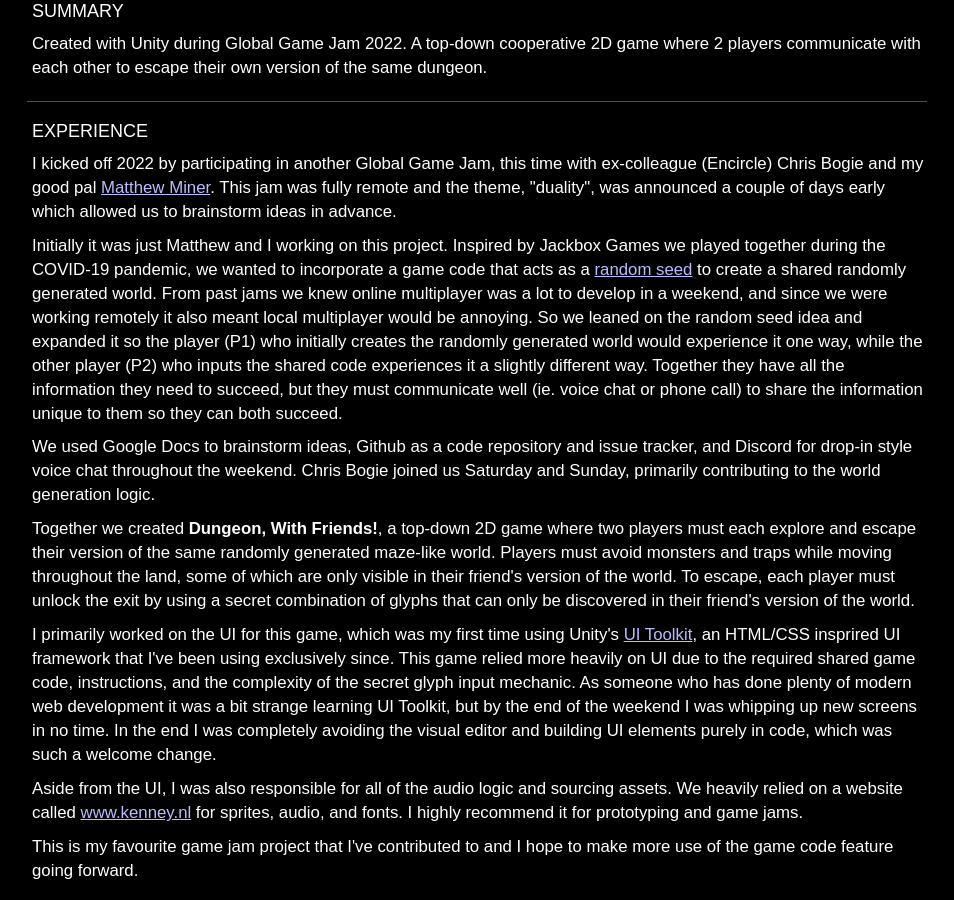
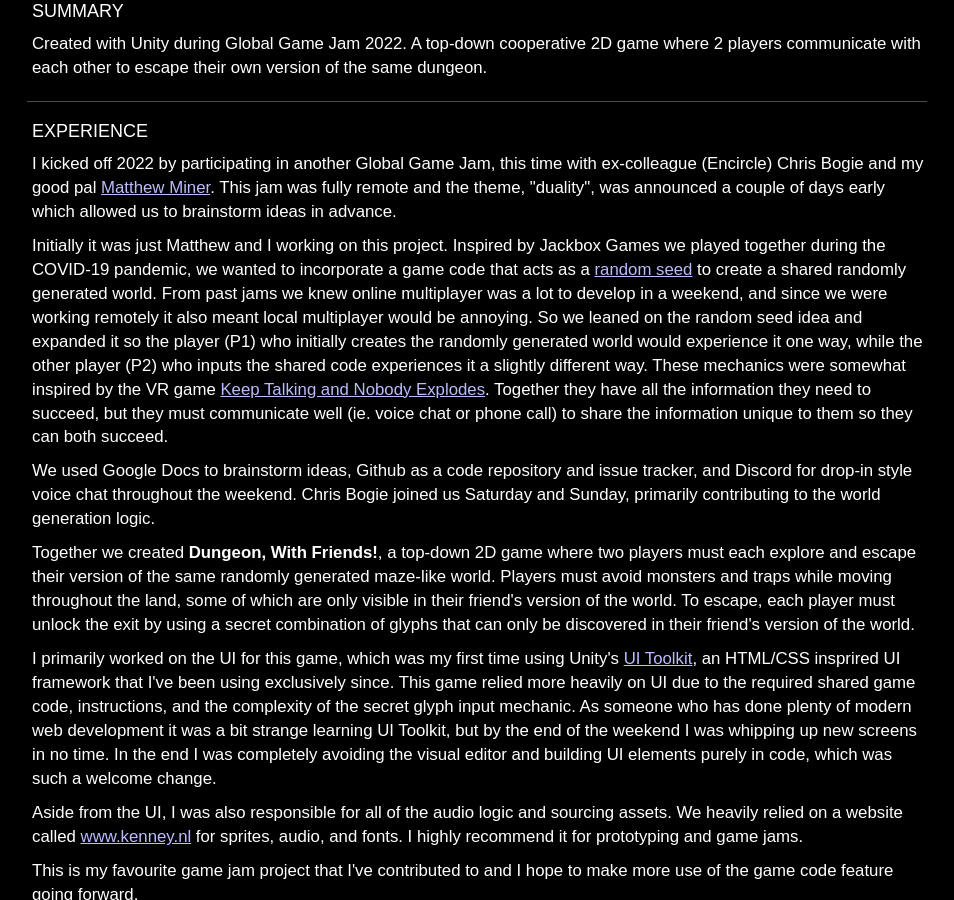
Before and after one commit to bradkeys/bradkeys.com, a Jekyll site: the page built from portfolio/dungeon-with-friends.html, in a window 1280 px wide and 900 px high, scrolled down 1006 px. Shown: the whole window, without its empty margins (163-1117 px from the left). Built offline with Jekyll 4.4.1, drawn with Linux system fonts in a browser that asks for light colours; nearby versions of some CDN libraries.

Commit message:
Add mention of Keep Talking and Nobody Explodes to Dungeon, With Friends!

```diff
--- a/portfolio/dungeon-with-friends.html
+++ b/portfolio/dungeon-with-friends.html
@@ -13,6 +13,7 @@
     From past jams we knew online multiplayer was a lot to develop in a weekend, and since we were working remotely it also meant local multiplayer would be annoying.
     So we leaned on the random seed idea and expanded it so the player (P1) who initially creates the randomly generated world would experience it one way,
     while the other player (P2) who inputs the shared code experiences it a slightly different way.
+    These mechanics were somewhat inspired by the VR game <a href="https://en.wikipedia.org/wiki/Keep_Talking_and_Nobody_Explodes">Keep Talking and Nobody Explodes</a>.
     Together they have all the information they need to succeed, but they must communicate well (ie. voice chat or phone call) to share the information unique to them so they can both succeed.
 </p>
 <p>
```
